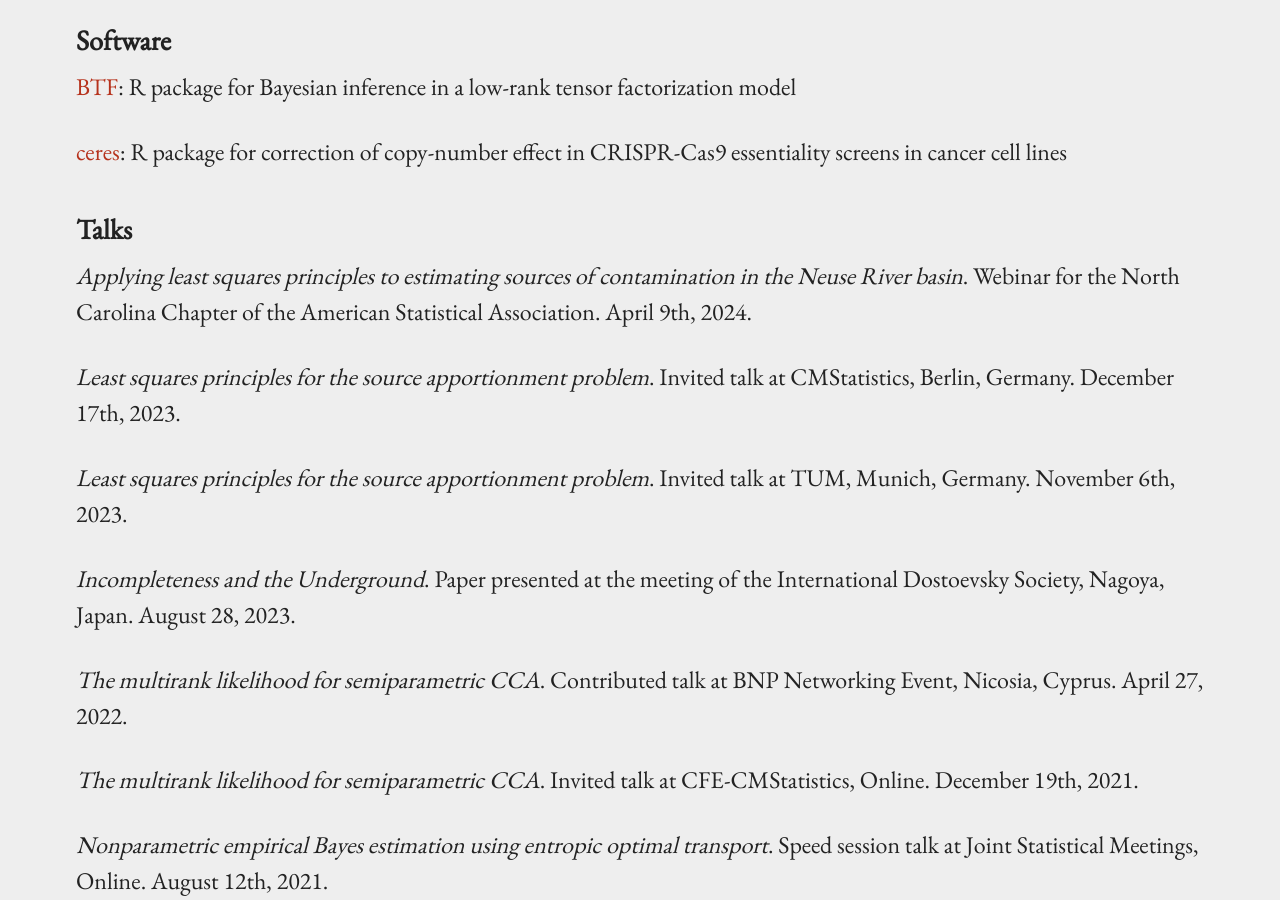
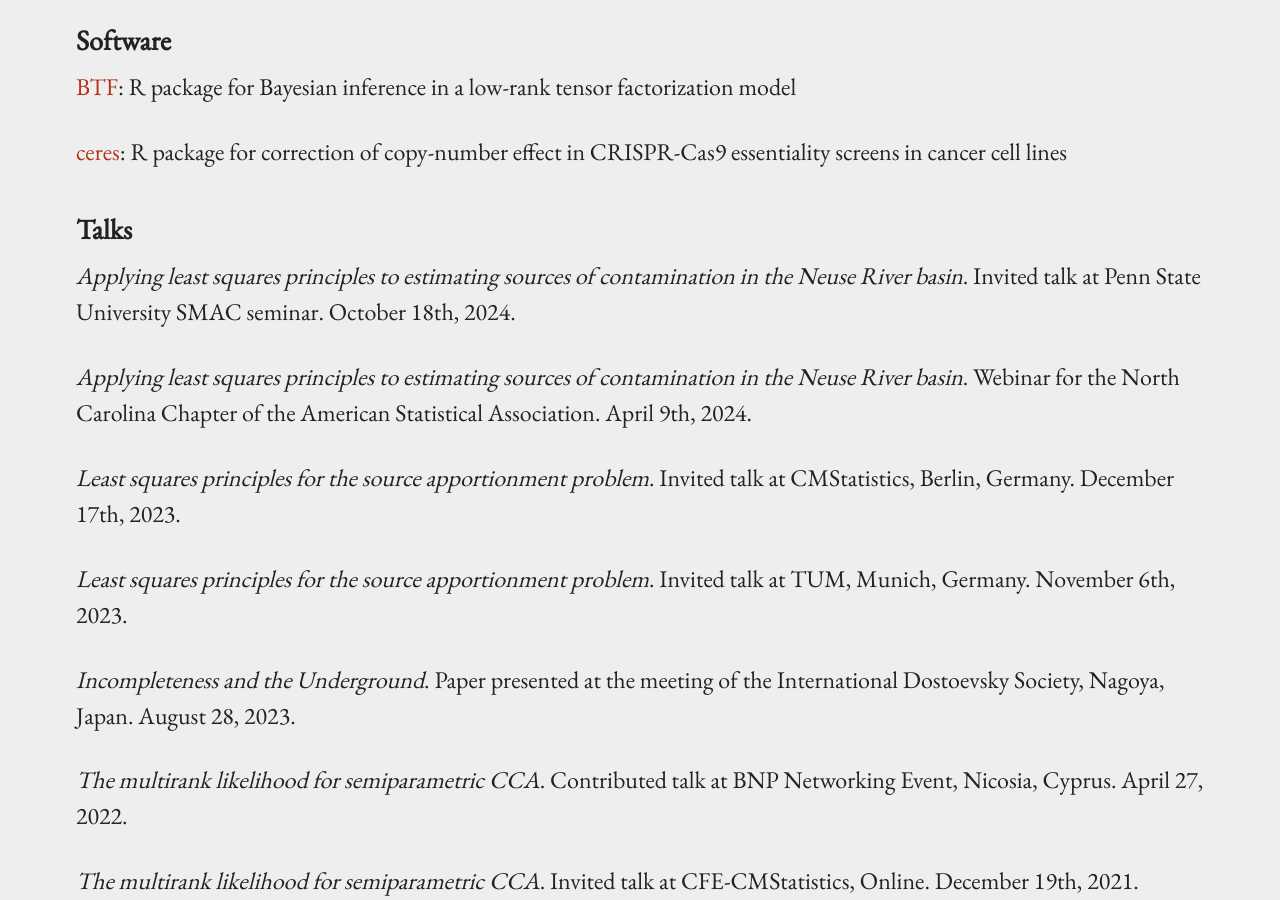
Before and after one commit to j-g-b/j-g-b.github.io, a Jekyll site: the page built from research.md, in a window 1280 px wide and 900 px high, scrolled down 2877 px. Built offline with Jekyll 4.4.1, drawn with Linux system fonts in a browser that asks for light colours.

```diff
--- a/research.md
+++ b/research.md
@@ -51,6 +51,8 @@
 
 ### Talks
 
+*Applying least squares principles to estimating sources of contamination in the Neuse River basin*. Invited talk at Penn State University SMAC seminar. October 18th, 2024.
+
 *Applying least squares principles to estimating sources of contamination in the Neuse River basin*. Webinar for the North Carolina Chapter of the American Statistical Association. April 9th, 2024.
 
 *Least squares principles for the source apportionment problem*. Invited talk at CMStatistics, Berlin, Germany. December 17th, 2023.
```
